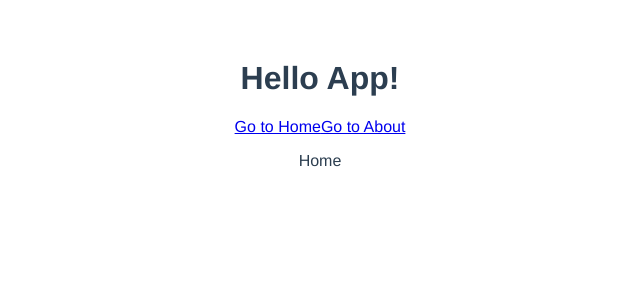
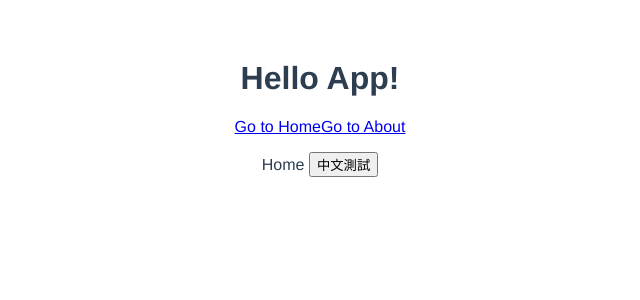
Before and after one commit to malagege/vue-router-test, a Vue app: page /about in a window 1280 px wide. Shown: the top 300 px of the page, without its empty margins (320-960 px from the left). Built offline with nearby package versions, Linux system fonts and the light colour scheme.

Commit message:
$router.push 帶中文參數

```diff
--- a/src/components/Home.vue
+++ b/src/components/Home.vue
@@ -1,5 +1,19 @@
 <template>
     <div>
         Home
+        <button v-on:click="pushLink">中文測試</button>
     </div>
 </template>
+
+<script>
+const username = '中文測試'
+// 我們可以手動建立 url，但我們必須自己處理編碼
+
+export default {
+    methods: {
+        pushLink(){
+            this.$router.push(`/users/${username}`) // -> /user/eduardo
+        }
+    }
+}
+</script>
```
